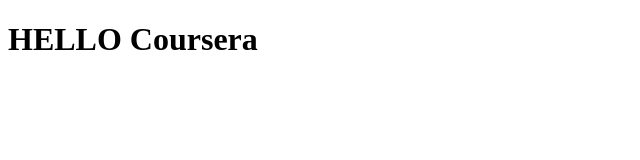
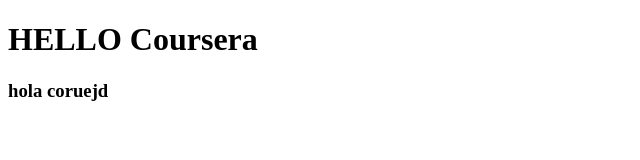
Before and after one commit to olimac1971/module2-solution, a plain HTML site: page site/index.html in a window 1280 px wide. Shown: the whole page, without its empty margins (0-640 px from the left). Drawn offline with Linux system fonts and the light colour scheme.

Commit message:
New info

```diff
--- a/site/index.html
+++ b/site/index.html
@@ -5,5 +5,6 @@
   </head>
   <body>
     <h1>HELLO Coursera<h1>
+    	<h3>hola coruejd</h3>
   </body>
 </html>
```
